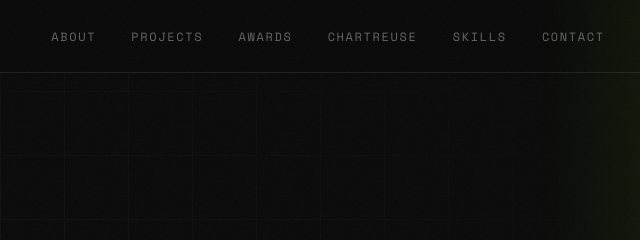
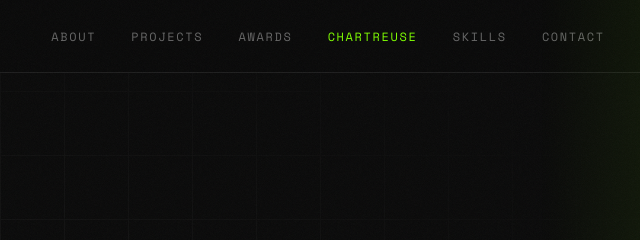
Before and after one commit to Pilot-572/Pilot-572.github.io, a plain HTML site: page index.html in a window 1280 px wide. Shown: the top 240 px of the page, 640-1280 px from the left. Drawn offline with nearby package versions, Linux system fonts and the light colour scheme.

Commit message:
Fixed elements

```diff
--- a/index.html
+++ b/index.html
@@ -1646,7 +1646,7 @@
             <span class="link-arrow">↗</span>
           </a>
 
-          <a href="https://instagram.com/chartreuse_racing_team" class="contact-link" target="_blank" rel="noopener">
+          <a href="https://instagram.com/pillot2011_2111" class="contact-link" target="_blank" rel="noopener">
             <div class="contact-link-left">
               <svg class="link-icon" viewBox="0 0 24 24" fill="none" stroke="currentColor" stroke-width="1.5">
                 <rect x="2" y="2" width="20" height="20" rx="5"/>
@@ -1655,7 +1655,7 @@
               </svg>
               <div>
                 <span class="link-platform">Instagram</span>
-                <span class="link-value">@chartreuse_racing_team</span>
+                <span class="link-value">@pillot2011_2111</span>
               </div>
             </div>
             <span class="link-arrow">↗</span>
@@ -1970,16 +1970,17 @@
     const sections = document.querySelectorAll('section[id]');
     const navLinks = document.querySelectorAll('.nav-links a');
     const onScroll = () => {
-      const y = window.scrollY + 120;
+      const y = window.scrollY + window.innerHeight * 0.7;
+      let current = sections[0];
       sections.forEach(sec => {
-        if (y >= sec.offsetTop && y < sec.offsetTop + sec.offsetHeight) {
-          navLinks.forEach(a => {
-            a.classList.toggle('active', a.getAttribute('href') === `#${sec.id}`);
-          });
-        }
+        if (sec.getBoundingClientRect().top + window.scrollY <= y) current = sec;
+      });
+      navLinks.forEach(a => {
+        a.classList.toggle('active', a.getAttribute('href') === `#${current.id}`);
       });
     };
     window.addEventListener('scroll', onScroll, { passive: true });
+    onScroll();
 
     // ── Touch detection — disable mouse-only effects ─
     const isTouch = ('ontouchstart' in window) || navigator.maxTouchPoints > 0;
```
